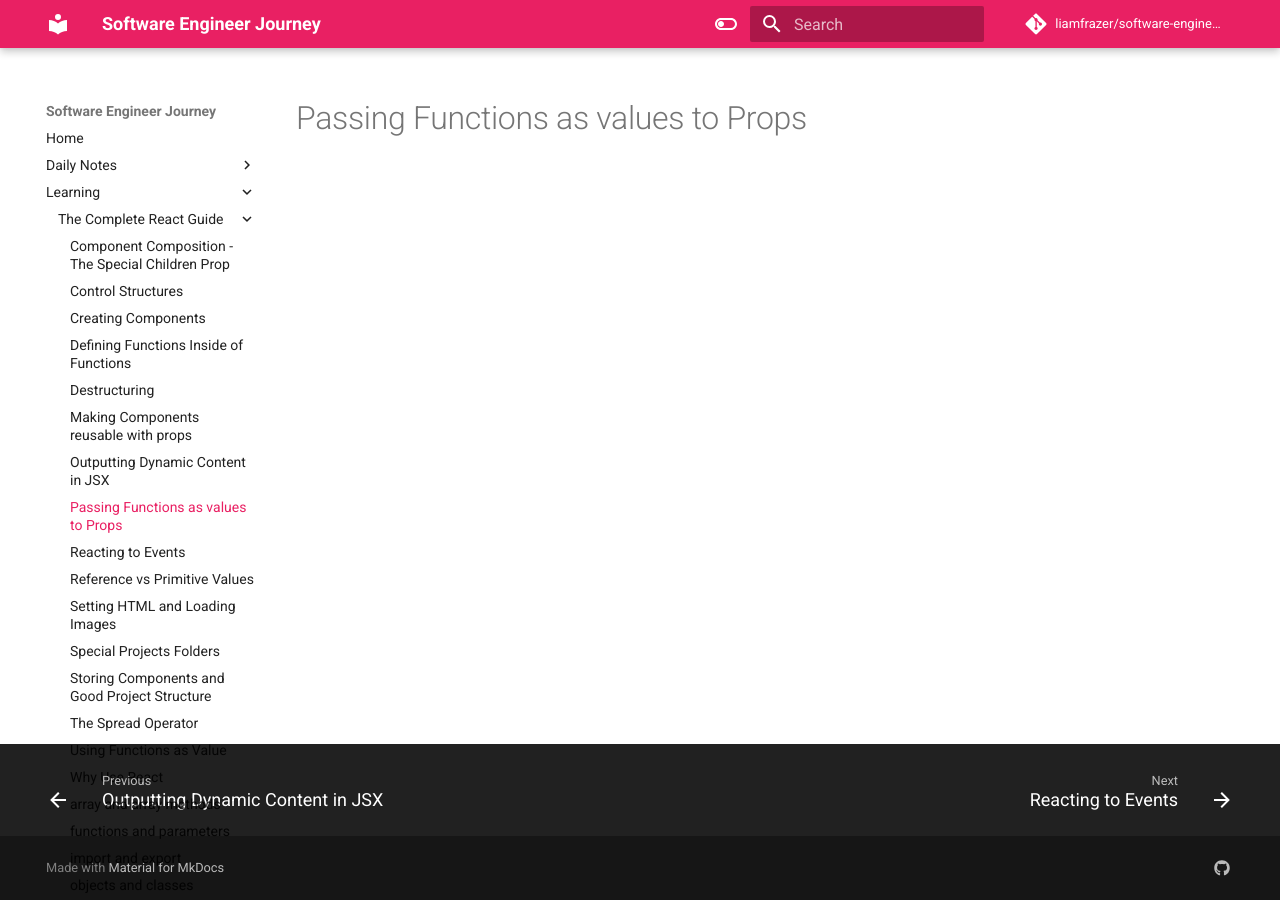
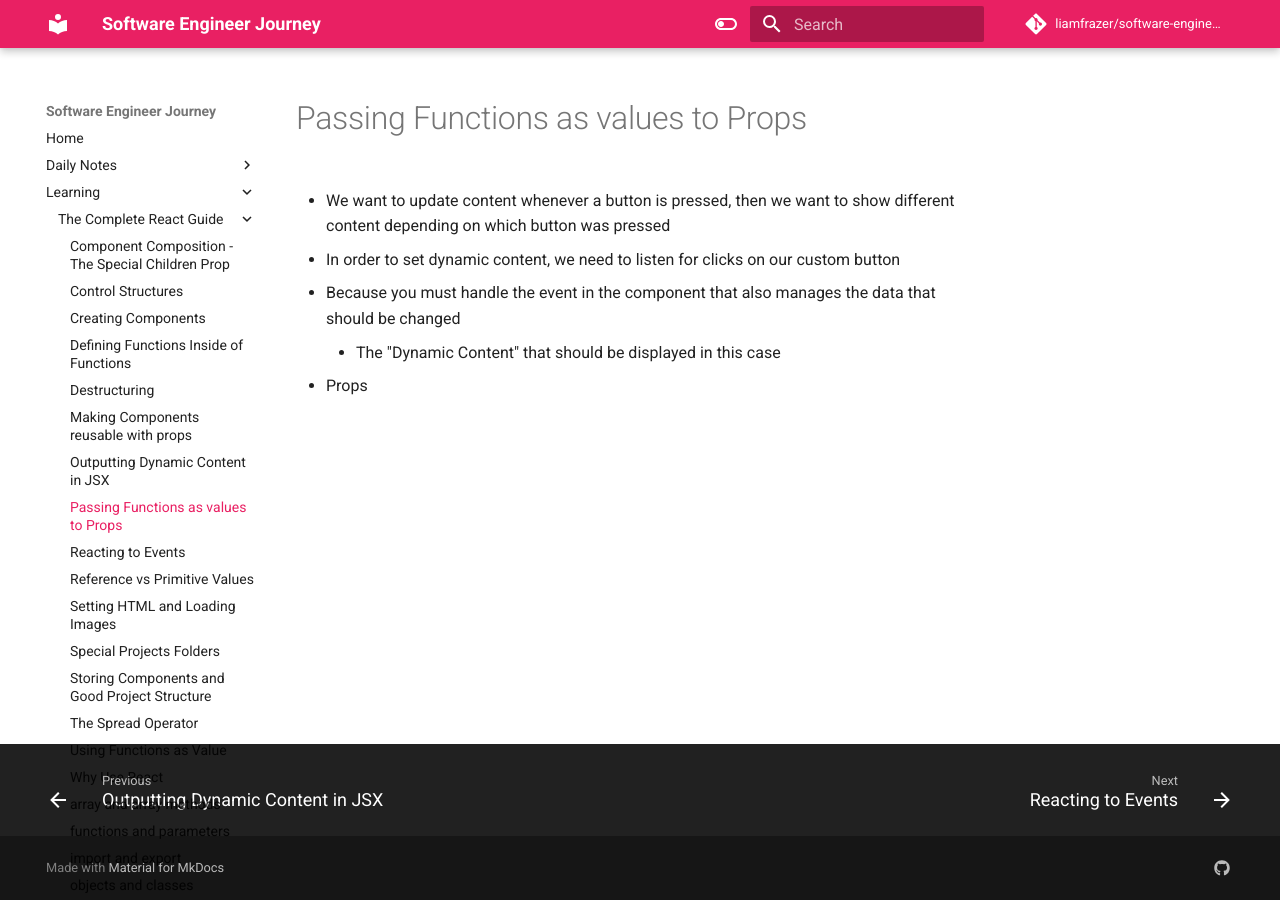
Before and after one commit to liamfrazer/software-engineer-journey, an MkDocs documentation site: the page built from docs/Learning/The Complete React Guide/Passing Functions as values to Props.md, in a window 1280 px wide. Built offline with MkDocs 1.6.1 and Material for MkDocs 9.7.7, drawn with Linux system fonts in a browser that asks for light colours; comment, search, counter and statistics services are not loaded.

Commit message:
vault backup: 2023-12-17 12:07:39

```diff
--- a/docs/Learning/The Complete React Guide/Passing Functions as values to Props.md
+++ b/docs/Learning/The Complete React Guide/Passing Functions as values to Props.md
@@ -6,3 +6,11 @@ tags:
   - react
 ---
 # Passing Functions as values to Props
+
+* We want to update content whenever a button is pressed, then we want to show different content depending on which button was pressed
+
+* In order to set dynamic content, we need to listen for clicks on our custom button
+* Because you must handle the event in the component that also manages the data that should be changed
+	* The "Dynamic Content" that should be displayed in this case
+
+* Props
```
